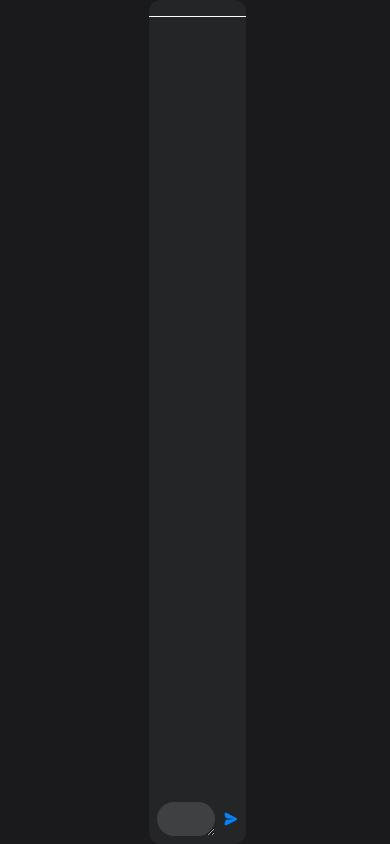
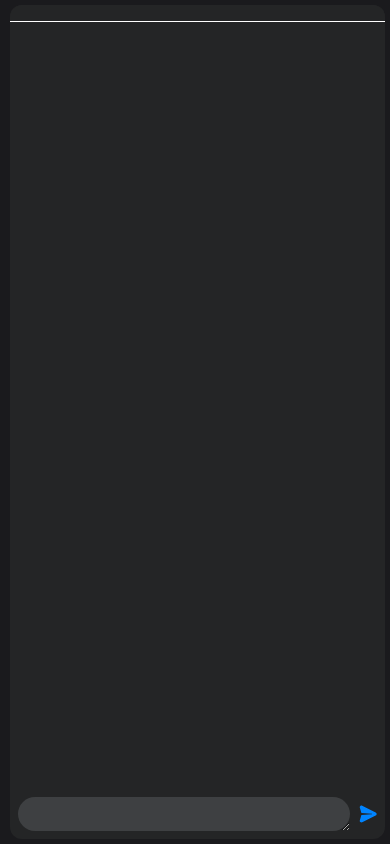
Before and after one commit to ajl0023/chatApp, a React (Create React App) app in the folder client/: page /chat in a window 390 px wide. Built offline with nearby package versions, Linux system fonts and the light colour scheme.

Commit message:
made repsonsive

```diff
--- a/client/src/myApp.css
+++ b/client/src/myApp.css
@@ -458,4 +458,11 @@ body {
   font-weight: 300;
   width: 100%;
 }
+
+@media (max-width: 910px) {
+  .chat-message-container {
+    padding: 5px;
+    width: 100vw !important;
+  }
+}
 /*# sourceMappingURL=myApp.css.map */
--- a/client/src/myApp.scss
+++ b/client/src/myApp.scss
@@ -318,3 +318,9 @@ body {
   font-weight: 300;
   width: 100%;
 }
+@media (max-width: 910px) {
+  .chat-message-container {
+    padding: 5px;
+    width: 100vw !important;
+  }
+}
--- a/client/src/socketInstance.js
+++ b/client/src/socketInstance.js
@@ -1,6 +1,6 @@
 import io from "socket.io-client";
-export let getSocket = io();
+export let getSocket = io("localhost:5500");
 //localhost:5500
 export const getNewSocket = () => {
-  getSocket = io();
+  getSocket = io("localhost:5500");
 };
```
Also changed, not shown: 2 other files (tests, documents, lock files or other folders).
